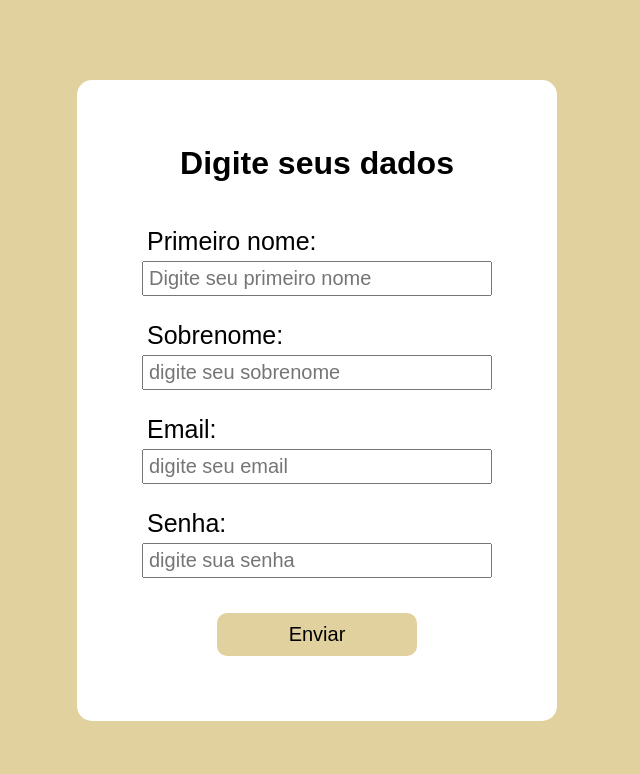
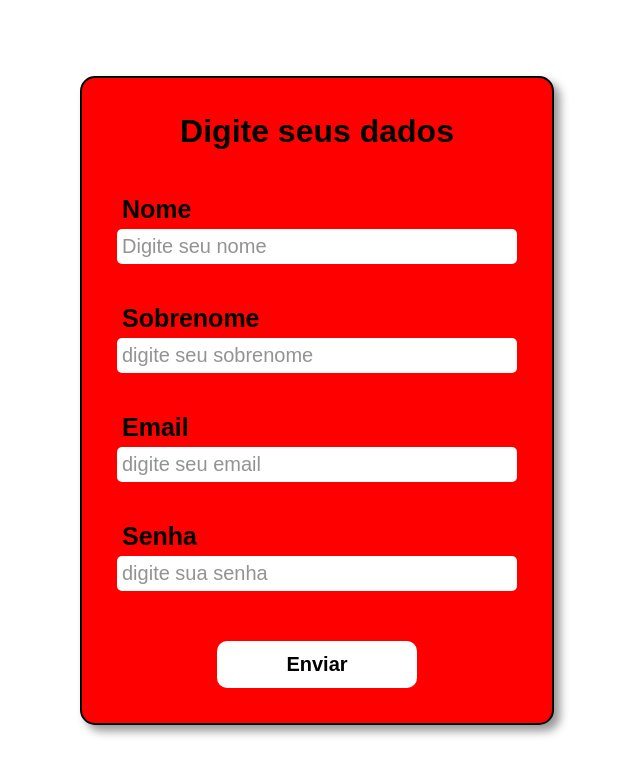
Before and after one commit to LeonardoStu/Cadastro-front-end, a React (Vite) app: page / in a window 1280 px wide. Shown: the top 774 px of the page, without its empty margins (323-963 px from the left). Built offline with nearby package versions, Linux system fonts and the light colour scheme.

Commit message:
Feito a página de cadastro

```diff
--- a/src/App.tsx
+++ b/src/App.tsx
@@ -1,7 +1,5 @@
-import RegisterUser from "./view/regiter";
-
 export default function App() {
   return<>
-    <RegisterUser/>
+
   </>
 }
--- a/src/main.tsx
+++ b/src/main.tsx
@@ -3,8 +3,19 @@ import ReactDOM from 'react-dom/client'
 import App from './App.tsx'
 import '../style/index.scss'
 
+import { createBrowserRouter, RouterProvider } from 'react-router-dom'
+
+import Registro from "./routers/Register"
+
+const router = createBrowserRouter([
+  {
+    path: '/',
+    element: <Registro />
+  }
+])
+
 ReactDOM.createRoot(document.getElementById('root')!).render(
   <React.StrictMode>
-    <App />
+    <RouterProvider router={router}/>
   </React.StrictMode>,
 )
--- /dev/null
+++ b/src/routers/Register/index.tsx
@@ -0,0 +1,76 @@
+import { useState } from "react"
+import api from "../../api/api"
+import style from './style.module.scss'
+
+
+export default function RegisterUser(){
+    const [name, setName] = useState('')
+    const [lastName, setLastName] = useState('')
+    const [email, setEmail] = useState('')
+    const [password, setPassword] = useState('')
+    const [message, setMessage] = useState<string | null>(null);
+
+    const handleSubmit = async (e: React.FormEvent) => {
+        e.preventDefault()
+        try {
+            const response = await api.post('/register', {
+                name,
+                lastName,
+                email,
+                password
+            })
+
+            setMessage(response.data.msg);
+            console.log(message);
+
+            setName('');
+            setLastName('');
+            setEmail('');
+            setPassword('');
+        } catch (error) {
+            console.log(error)
+        }
+
+
+    }
+
+    return <>
+        <form onSubmit={handleSubmit} className={style.form}>
+
+            <div className={style.title}>
+                <h1>Digite seus dados</h1>
+            </div>
+
+            <div className={style.divForm}>
+                <div className={style.divInput}>
+                    {/* firstname */}
+                    <label className={style.label} htmlFor="name">Nome</label>
+                    <input className={style.input} type="text" id="name" placeholder="Digite seu nome" value={name} onChange={(e) => setName(e.target.value)} required/>
+                </div>
+
+                <div className={style.divInput}>
+                    {/* lastname */}
+                    <label className={style.label} htmlFor="lastname">Sobrenome</label>
+                    <input className={style.input} type="text" id="lastname" placeholder="digite seu sobrenome" value={lastName} onChange={(e) => setLastName(e.target.value)} required/>
+                </div>
+
+                <div className={style.divInput}>
+                    {/* email */}
+                    <label className={style.label} htmlFor="email">Email</label>
+                    <input className={style.input} type="email" id="email" placeholder="digite seu email" value={email} onChange={(e) => setEmail(e.target.value)} required/>
+                </div>
+
+                <div className={style.divInput}>
+                    {/* password */}
+                    <label className={style.label} htmlFor="password">Senha</label>
+                    <input className={style.input} type="password" id="password" placeholder="digite sua senha" value={password} onChange={(e) => setPassword(e.target.value)} required/>
+                </div>
+
+            </div>
+
+            <div>
+                <button type="submit" className={style.btn}>Enviar</button>
+            </div>
+        </form>
+    </>
+}
--- a/src/view/regiter/style.module.scss
+++ b/src/routers/Register/style.module.scss
@@ -1,12 +1,15 @@
+@import '../../../style/color.module.scss';
+
 .form{
     display: flex;
     flex-direction: column;
     justify-content: center;
     align-items: center;
-    background-color: rgb(255, 255, 255);
-    padding: 65px;
+    background-color: $primary-color;
+    padding: 35px;
     border-radius: 15px;
-}
+    border: 2px solid black;
+    box-shadow: 6px 6px 10px 0px #0000006b;}
 .title{
     text-align: center;
     margin-bottom: 45px;
@@ -20,25 +23,39 @@
     margin-bottom: 5px;
     font-size: 25px;
     padding-left: 5px;
+    margin-right: 5px;
+    font-weight: bold;
 }
 .input{
-    width: 350px;
+    width: 400px;
     font-size: 20px;
     height: 35px;
     padding-left: 5px;
+    border-radius: 5px;
+    border: none;
+    margin-bottom: 15px;
+
+    &:focus{
+        outline: none;
+    }
+
+    &::placeholder{
+        color: rgb(148, 146, 146);
+    }
 }
 .btn{
-    background-color: rgb(224, 209, 159);
+    background-color: white;
     padding: 10px;
     font-size: 20px;
     width: 200px;
     margin-top: 10px;
-    border: none;
     border-radius: 10px;
     transition: 0.5s;
+    border: 2px solid transparent;
+    font-weight: bold;
 
     &:hover{
-        scale: 1.02;
-        background-color: rgba(224, 209, 159, 0.89);;
+        scale: 1.08;
+        border: 2px solid black;
     }
 }
--- a/src/view/regiter/index.tsx
+++ /dev/null
@@ -1,73 +0,0 @@
-import { useState } from "react"
-import api from "../../api/api"
-import style from './style.module.scss'
-
-
-export default function RegisterUser(){
-    const [name, setName] = useState('')
-    const [lastName, setLastName] = useState('')
-    const [email, setEmail] = useState('')
-    const [password, setPassword] = useState('')
-    const [message, setMessage] = useState<string | null>(null);
-
-    const handleSubmit = async (e: React.FormEvent) => {
-        e.preventDefault()
-        try {
-            const response = await api.post('/register', {
-                name,
-                lastName,
-                email,
-                password
-            })
-
-            setMessage(response.data.msg);
-            console.log(message);
-
-            setName('');
-            setLastName('');
-            setEmail('');
-            setPassword('');
-        } catch (error) {
-            console.log(error)
-        }
-
-
-    }
-
-    return <>
-        <form onSubmit={handleSubmit} className={style.form}>
-
-            <div className={style.title}>
-                <h1>Digite seus dados</h1>
-            </div>
-
-            <div className={style.divInput}>
-                {/* firstname */}
-                <label className={style.label} htmlFor="name">Primeiro nome:</label>
-                <input className={style.input} type="text" id="name" placeholder="Digite seu primeiro nome" value={name} onChange={(e) => setName(e.target.value)} required/>
-            </div>
-
-            <div className={style.divInput}>
-                {/* lastname */}
-                <label className={style.label} htmlFor="lastname">Sobrenome:</label>
-                <input className={style.input} type="text" id="lastname" placeholder="digite seu sobrenome" value={lastName} onChange={(e) => setLastName(e.target.value)} required/>
-            </div>
-
-            <div className={style.divInput}>
-                {/* email */}
-                <label className={style.label} htmlFor="email">Email:</label>
-                <input className={style.input} type="email" id="email" placeholder="digite seu email" value={email} onChange={(e) => setEmail(e.target.value)} required/>
-            </div>
-
-            <div className={style.divInput}>
-                {/* password */}
-                <label className={style.label} htmlFor="password">Senha:</label>
-                <input className={style.input} type="password" id="password" placeholder="digite sua senha" value={password} onChange={(e) => setPassword(e.target.value)} required/>
-            </div>
-
-            <div>
-                <button type="submit" className={style.btn}>Enviar</button>
-            </div>
-        </form>
-    </>
-}
--- a/style/color.module.scss
+++ b/style/color.module.scss
@@ -0,0 +1 @@
+$primary-color: rgb(255, 0, 0);
--- a/style/index.scss
+++ b/style/index.scss
@@ -6,7 +6,6 @@
 }
 
 body{
-    background-color: rgb(224, 209, 159);
     min-height: 100vh;
     display: flex;
     align-items: center;
```
Also changed, not shown: src/routers/Perfil/index.tsx (added), src/routers/Perfil/style.module.scss (added).
